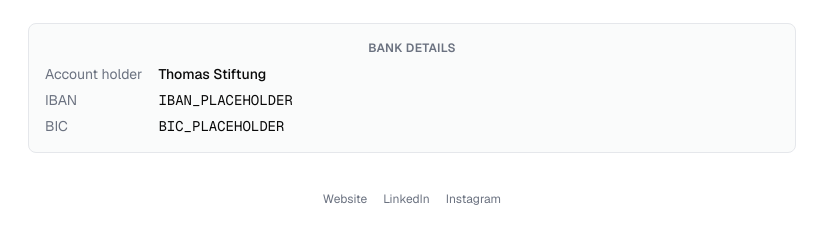
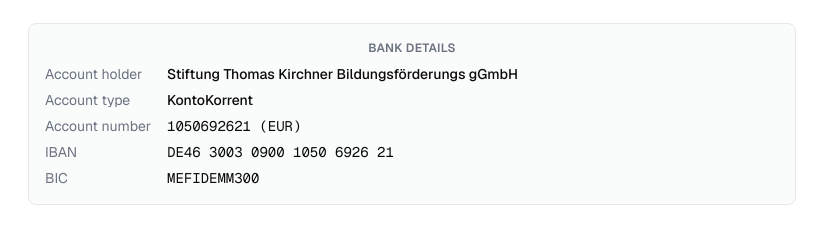
Before and after one commit to PanchoK50/mm-office-thon, a Next.js app: page / in a window 1280 px wide. Shown: the part 5242-5480 px from the top of the page, without its empty margins (0-831 px from the left). Built offline with nearby package versions, Linux system fonts and the light colour scheme; no server answers; the database is empty.

Commit message:
Enhance bank details display in donation modal and footer
Added account type and account number fields to both the donation modal and footer section, improving the visibility of banking information for users. Updated constants to reflect the new bank details.

```diff
--- a/src/components/donation-modal.tsx
+++ b/src/components/donation-modal.tsx
@@ -614,6 +614,8 @@
             {/* Bank details box */}
             <div className="space-y-2 rounded-lg border border-border bg-muted/40 p-4 text-sm">
               <Row label="Account holder" value={BANK_DETAILS.accountHolder} />
+              <Row label="Account type" value={BANK_DETAILS.accountType} />
+              <Row label="Account number" value={BANK_DETAILS.accountNumber} mono />
               <Row label="IBAN" value={BANK_DETAILS.iban} mono />
               <Row label="BIC" value={BANK_DETAILS.bic} mono />
               <Row label="Reference" value={referenceCode} mono />
--- a/src/components/footer-section.tsx
+++ b/src/components/footer-section.tsx
@@ -30,6 +30,10 @@
           <dl className="grid gap-1.5 sm:grid-cols-[auto_1fr] sm:gap-x-4">
             <dt className="text-muted-foreground">Account holder</dt>
             <dd className="font-medium">{BANK_DETAILS.accountHolder}</dd>
+            <dt className="text-muted-foreground">Account type</dt>
+            <dd className="font-medium">{BANK_DETAILS.accountType}</dd>
+            <dt className="text-muted-foreground">Account number</dt>
+            <dd className="font-mono">{BANK_DETAILS.accountNumber}</dd>
             <dt className="text-muted-foreground">IBAN</dt>
             <dd className="font-mono">{BANK_DETAILS.iban}</dd>
             <dt className="text-muted-foreground">BIC</dt>
--- a/src/lib/constants.ts
+++ b/src/lib/constants.ts
@@ -13,9 +13,11 @@
    Manage and More and receives donations. Surfaced in the donation modal
    and in the footer so visitors can transfer without opening the flow. */
 export const BANK_DETAILS = {
-  accountHolder: "Thomas Stiftung",
-  iban: "IBAN_PLACEHOLDER",
-  bic: "BIC_PLACEHOLDER",
+  accountHolder: "Stiftung Thomas Kirchner Bildungsförderungs gGmbH",
+  accountType: "KontoKorrent",
+  accountNumber: "1050692621 (EUR)",
+  iban: "DE46 3003 0900 1050 6926 21",
+  bic: "MEFIDEMM300",
 } as const
 
 /* ---------------- Contribution tiers (donation modal) ---------------- */
```
